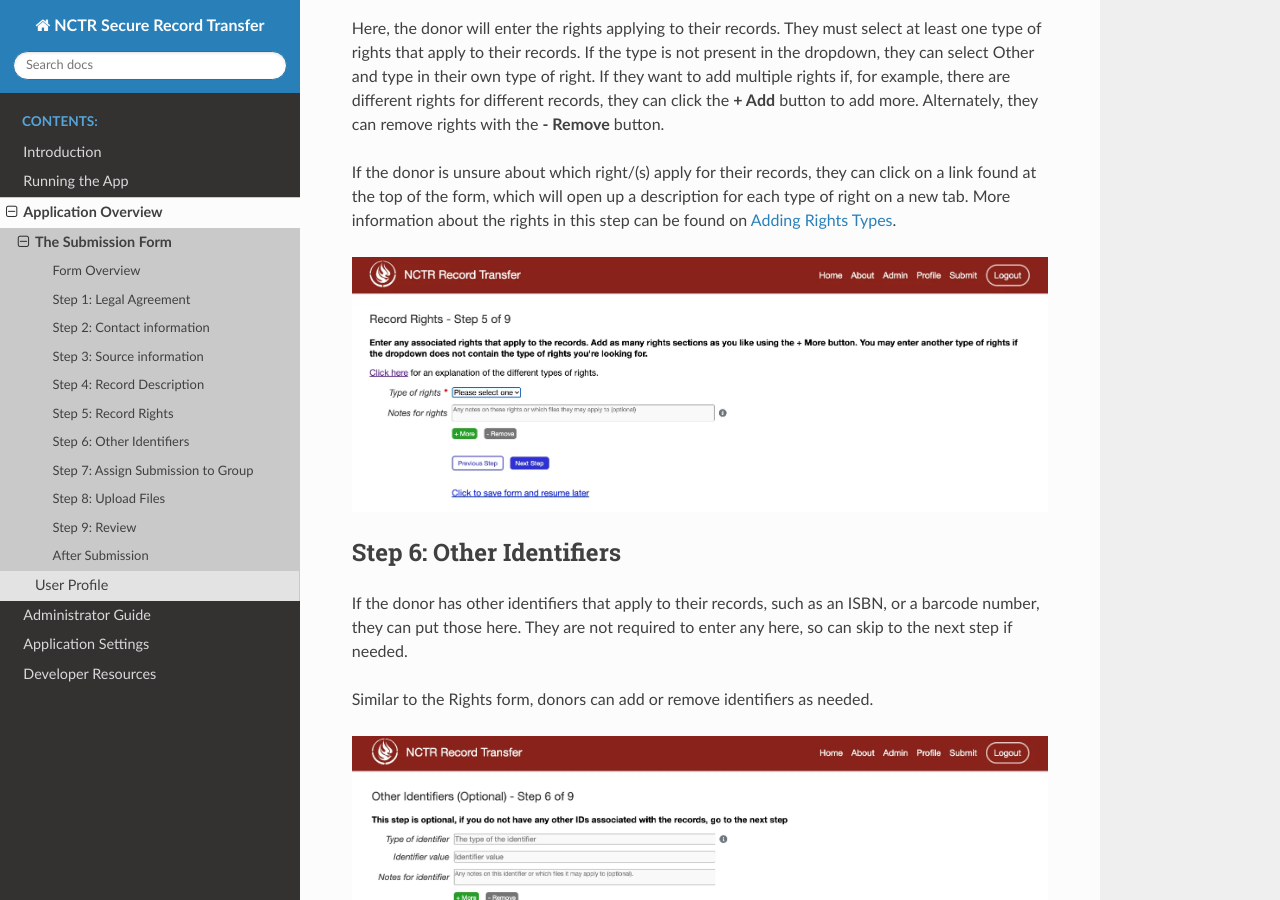
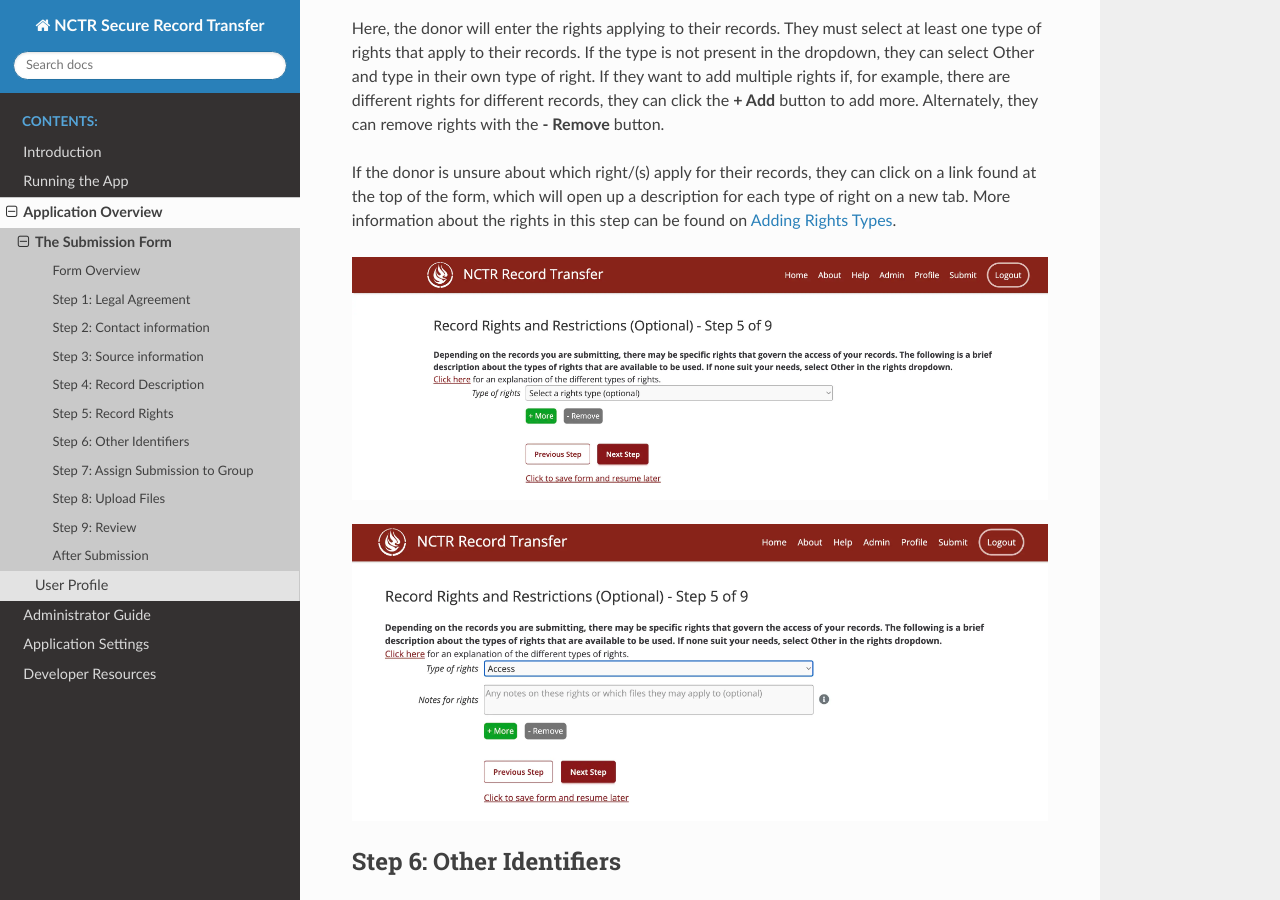
Before and after one commit to NationalCentreTruthReconciliation/Secure-Record-Transfer, a Sphinx documentation site: the page built from docs/application_overview/submission-form.rst, in a window 1280 px wide and 900 px high, scrolled down 5523 px. Built offline with Sphinx 7.4.7 and the Read the Docs theme 3.1.0, drawn with Linux system fonts in a browser that asks for light colours.

Commit message:
Change step 5 and 6 images

```diff
--- a/docs/application_overview/submission-form.rst
+++ b/docs/application_overview/submission-form.rst
@@ -134,6 +134,9 @@
 .. image:: images/submission_step_5.webp
     :alt: Step 5 of the submission form
 
+.. image:: images/submission_step_5_notes.webp
+    :alt: Step 5 of the submission form notes
+
 
 Step 6: Other Identifiers
 #########################
```
Also changed, not shown: docs/application_overview/images/submission_step_5.webp, docs/application_overview/images/submission_step_5_notes.webp (added), docs/application_overview/images/submission_step_6.webp.
